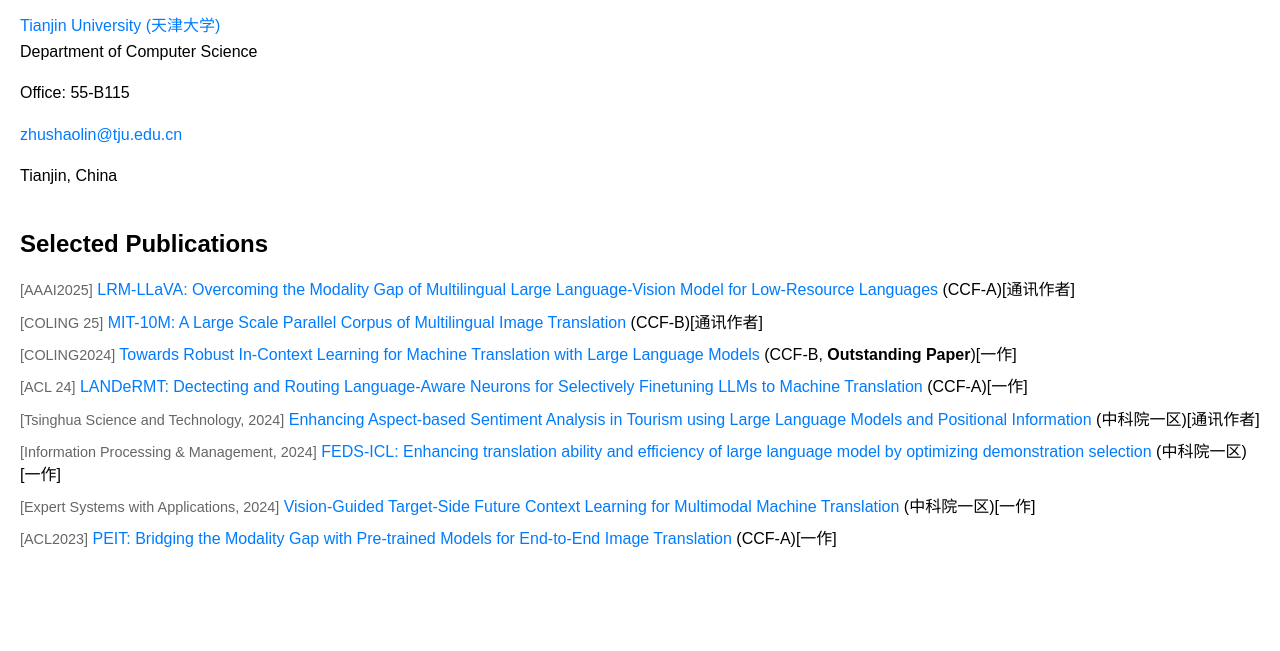
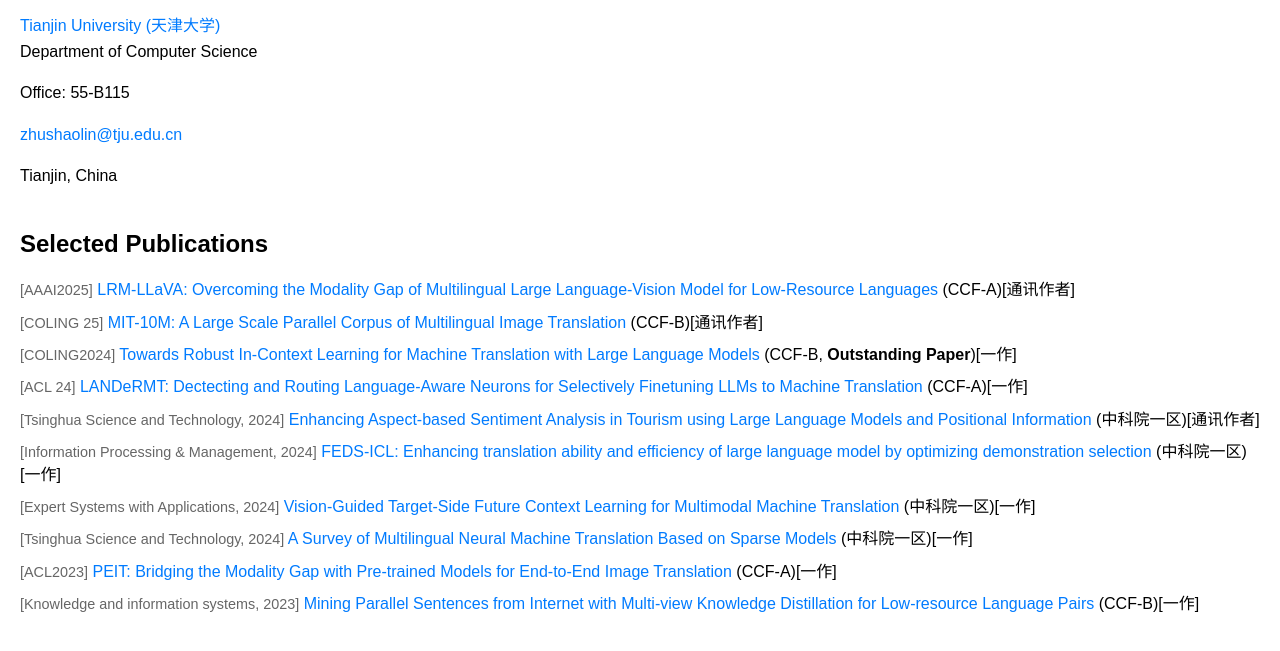
Before and after one commit to zsl-nlp/zsl-nlp.github.io, a plain HTML site: page index.html in a window 1280 px wide. Shown: the part 261-912 px from the top of the page. Before the commit the page ends 848 px from the top, so only its background shows below. Drawn offline with Linux system fonts and the light colour scheme.

Commit message:
Update index.html

```diff
--- a/index.html
+++ b/index.html
@@ -71,7 +71,9 @@
                <li><span class="small-text">[Tsinghua Science and Technology, 2024]</span> <a href="#">Enhancing Aspect-based Sentiment Analysis in Tourism using Large Language Models and Positional Information</a> (中科院一区)[通讯作者]</li>
                 <li><span class="small-text">[Information Processing & Management, 2024]</span> <a href="#">FEDS-ICL: Enhancing translation ability and efficiency of large language model by optimizing demonstration selection</a> (中科院一区)[一作]</li>
                  <li><span class="small-text">[Expert Systems with Applications, 2024]</span> <a href="#">Vision-Guided Target-Side Future Context Learning for Multimodal Machine Translation</a> (中科院一区)[一作]</li>
+                <li><span class="small-text">[Tsinghua Science and Technology, 2024]</span> <a href="#">A Survey of Multilingual Neural Machine Translation Based on Sparse Models</a> (中科院一区)[一作]</li>
                   <li><span class="small-text">[ACL2023]</span> <a href="#">PEIT: Bridging the Modality Gap with Pre-trained Models for End-to-End Image Translation</a> (CCF-A)[一作]</li>
+                <li><span class="small-text">[Knowledge and information systems, 2023]</span> <a href="#">Mining Parallel Sentences from Internet with Multi-view Knowledge Distillation for Low-resource Language Pairs</a> (CCF-B)[一作]</li>
             </ul>
         </div>
        </div>
```
